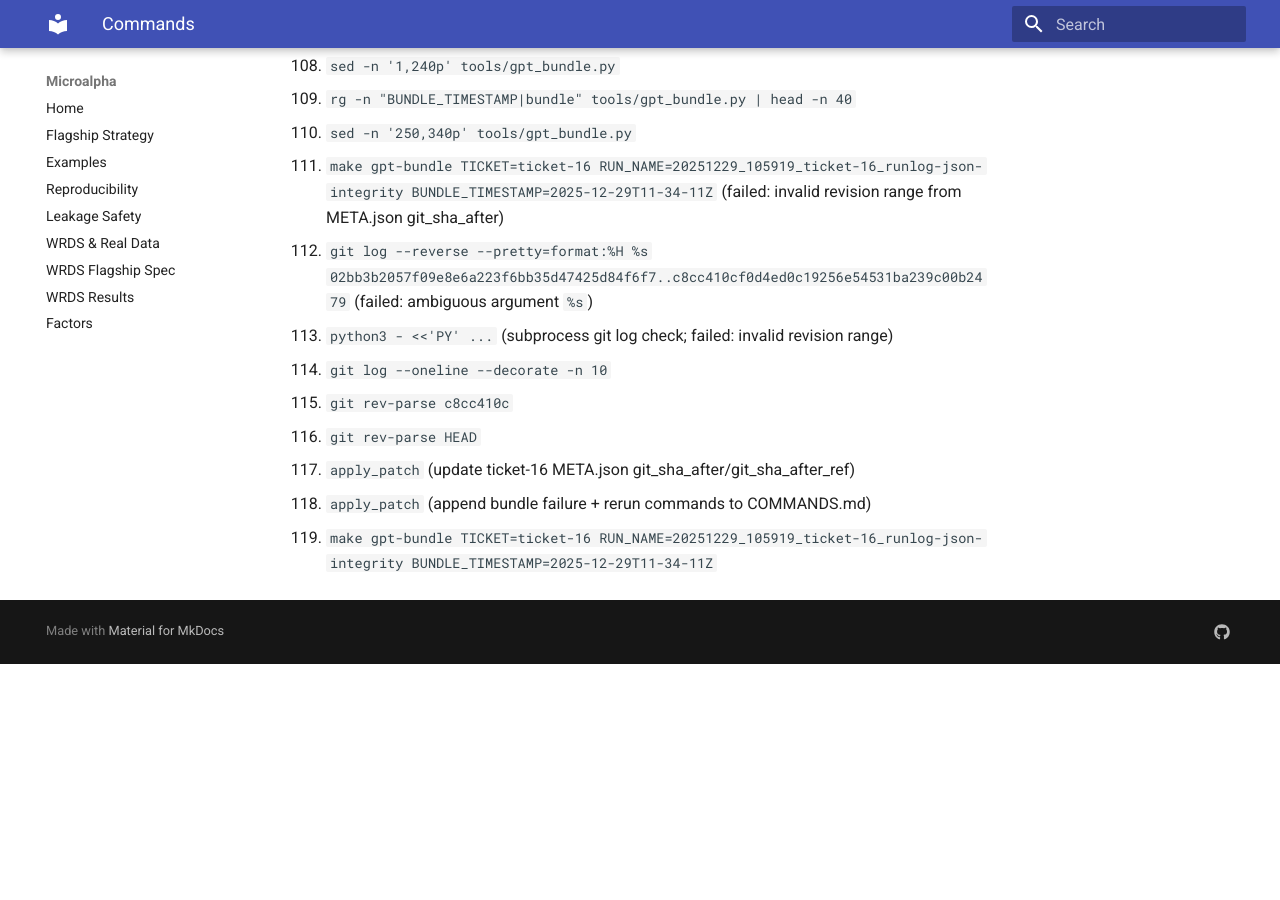
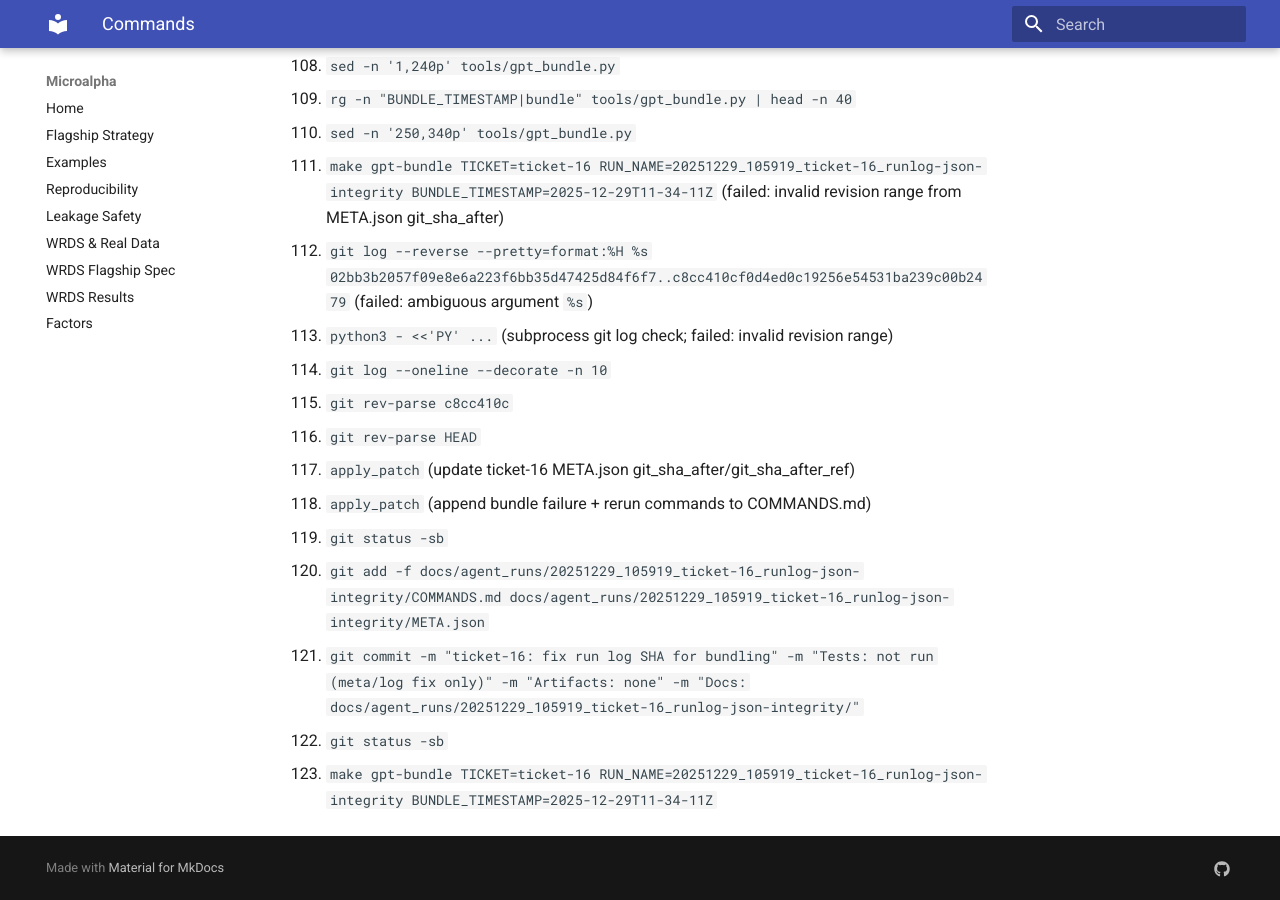
Before and after one commit to MateoBodon/microalpha, an MkDocs documentation site: the page built from docs/agent_runs/20251229_105919_ticket-16_runlog-json-integrity/COMMANDS.md, in a window 1280 px wide and 900 px high, scrolled down 6588 px. Built offline with MkDocs 1.6.1 and Material for MkDocs 9.7.7, drawn with Linux system fonts in a browser that asks for light colours; before the commit the page ends 7252 px from its top, so only the background shows below that.

Commit message:
ticket-16: update run log commands
Tests: not run (log update only)

Artifacts: docs/gpt_bundles/2025-12-29T11-34-11Z_ticket-16_20251229_105919_ticket-16_runlog-json-integrity.zip

Docs: docs/agent_runs/20251229_105919_ticket-16_runlog-json-integrity/COMMANDS.md

```diff
--- a/docs/agent_runs/20251229_105919_ticket-16_runlog-json-integrity/COMMANDS.md
+++ b/docs/agent_runs/20251229_105919_ticket-16_runlog-json-integrity/COMMANDS.md
@@ -118,4 +118,8 @@
 116. `git rev-parse HEAD`
 117. `apply_patch` (update ticket-16 META.json git_sha_after/git_sha_after_ref)
 118. `apply_patch` (append bundle failure + rerun commands to COMMANDS.md)
-119. `make gpt-bundle TICKET=ticket-16 RUN_NAME=20251229_105919_ticket-16_runlog-json-integrity BUNDLE_TIMESTAMP=2025-12-29T11-34-11Z`
+119. `git status -sb`
+120. `git add -f docs/agent_runs/20251229_105919_ticket-16_runlog-json-integrity/COMMANDS.md docs/agent_runs/20251229_105919_ticket-16_runlog-json-integrity/META.json`
+121. `git commit -m "ticket-16: fix run log SHA for bundling" -m "Tests: not run (meta/log fix only)" -m "Artifacts: none" -m "Docs: docs/agent_runs/20251229_105919_ticket-16_runlog-json-integrity/"`
+122. `git status -sb`
+123. `make gpt-bundle TICKET=ticket-16 RUN_NAME=20251229_105919_ticket-16_runlog-json-integrity BUNDLE_TIMESTAMP=2025-12-29T11-34-11Z`
```
